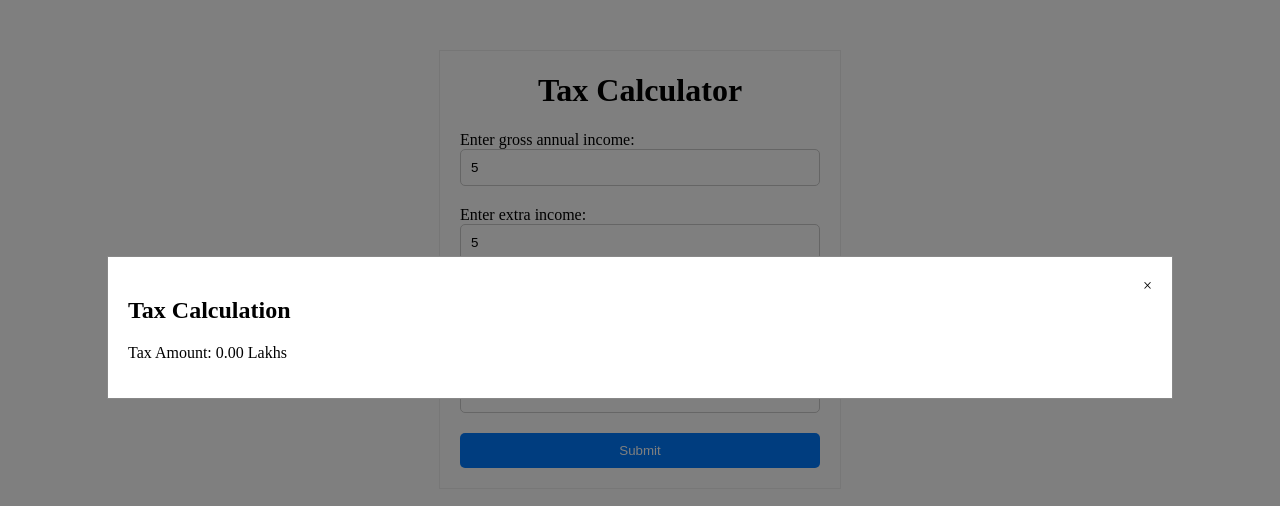
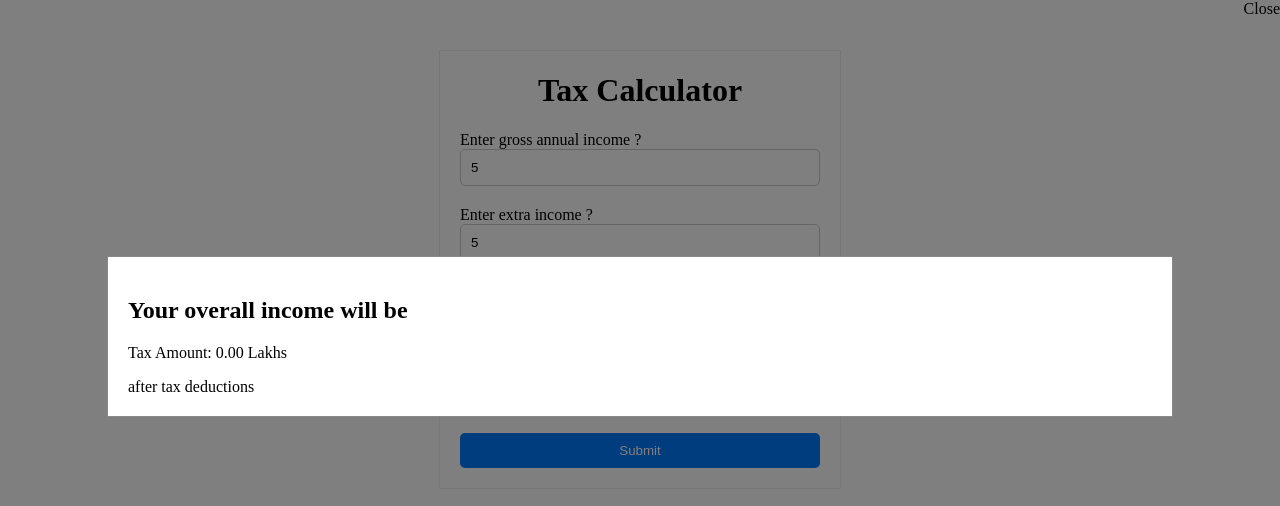
Before and after one commit to SourabhPote007/tax-calculation-based-on-a-users-input.Fyle-task-completed, a plain HTML site: page index.html in a window 1280 px wide. Both pictures are taken after typing "5", "5", "5" into the empty fields and a click on the button "Submit". Drawn offline with Linux system fonts and the light colour scheme.

Commit message:
Update index.html

```diff
--- a/index.html
+++ b/index.html
@@ -12,17 +12,17 @@
         <form id="taxForm">
           <div class="form-group">
               <div class="form-group">
-                <label for="income">Enter gross annual income:</label>
-                <input type="number" placeholder="Enter gross annual income" id="income" class="form-control">
+                <label for="income">Enter gross annual income <span class="Questionmark">?</span> </label>
+                <input type="number" required placeholder="Enter gross annual income" id="income" class="form-control">
                 <span class="error-icon" id="incomeError">!</span>
               </div>
               <div class="form-group">
-                <label for="extraIncome">Enter extra income:</label>
-                <input type="number" placeholder=">Enter extra income" id="extraIncome" class="form-control">
+                <label for="extraIncome">Enter extra income <span class="Questionmark">?</span> </label>
+                <input type="number" required placeholder="Enter extra income from other sources" id="extraIncome" class="form-control">
                 <span class="error-icon" id="extraIncomeError">!</span>
               </div>
-            <label for="age">Enter age group :</label>
-            <select id="age" aria-placeholder="Enter age group " class="form-control">
+            <label for="age">Enter age group  <span class="Questionmark">?</span> </label>
+            <select id="age" required aria-placeholder="Enter age group " class="form-control">
               <option value="<40">&lt; 40</option>
               <option value=">=40&<60">&ge; 40 &lt; 60</option>
               <option value=">=60">&ge; 60</option>
@@ -30,8 +30,8 @@
             <span class="error-icon" id="ageError">!</span>
           </div>
           <div class="form-group">
-            <label for="deductions">Enter total applicable deductions:</label>
-            <input type="number" placeholder="Enter total applicable deductions" id="deductions" class="form-control">
+            <label for="deductions">Enter total applicable deductions  <span class="Questionmark">?</span> </label>
+            <input type="number" required placeholder="Enter total applicable deductions" id="deductions" class="form-control">
             <span class="error-icon" id="deductionsError">!</span>
           </div>
           <button type="submit" class="btn btn-primary">Submit</button>
@@ -39,11 +39,14 @@
       </div>
 
       <div id="modal" class="modal">
-        <div class="modal-content">
-          <span class="close">&times;</span>
-          <h2>Tax Calculation</h2>
+        <span class="close">Close</span>
+        <div class="box">
+          <div class="modal-content">
+          <h2>Your overall income will be</h2>
           <p id="taxResult"></p>
+          <span>after tax deductions</span>
         </div>
+      </div>
       </div>
     <script src="script.js"></script>
 </body>
```
